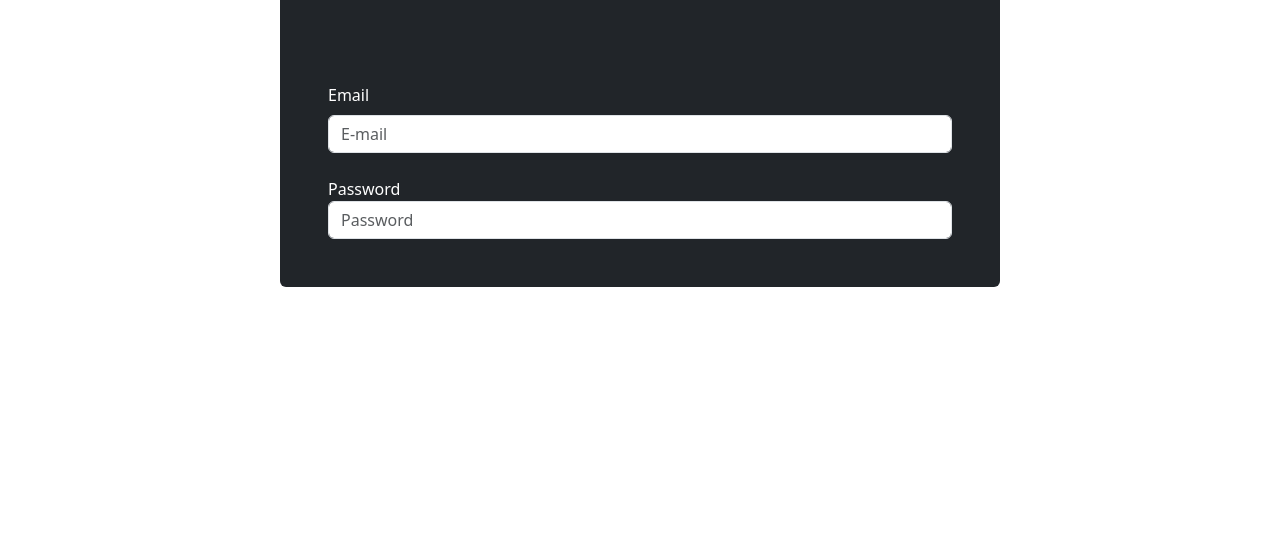
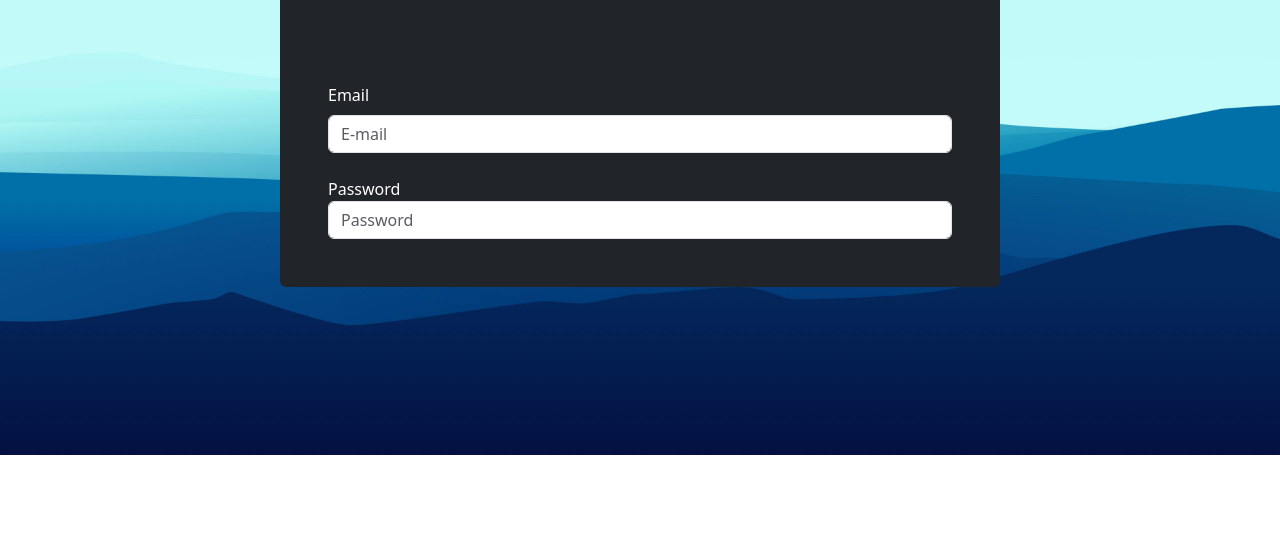
Before and after one commit to franveggiani/login_tp1, a plain HTML site: page index.html in a window 1280 px wide. Shown: the part 265-800 px from the top of the page. Drawn offline with nearby package versions, Linux system fonts and the light colour scheme.

Commit message:
final-details
detalles finales

```diff
--- a/index.html
+++ b/index.html
@@ -13,6 +13,8 @@
 	<meta http-equiv="Expires" content="0">
   <meta charset="UTF-8">
   <meta name="viewport" content="width=device-width, initial-scale=1.0">
+
+	<link rel="stylesheet" href="/styles/index.css">
 </head>
 <body>
 
--- a/styles/index.css
+++ b/styles/index.css
@@ -0,0 +1,6 @@
+body{
+    background-image: url(/images/wp5204110-minimal-blue-wallpapers.jpg);
+    background-size: 100% auto;
+    background-position: center top;
+    background-repeat: no-repeat;
+}
```
Also changed, not shown: images/wp5204110-minimal-blue-wallpapers.jpg (added).
